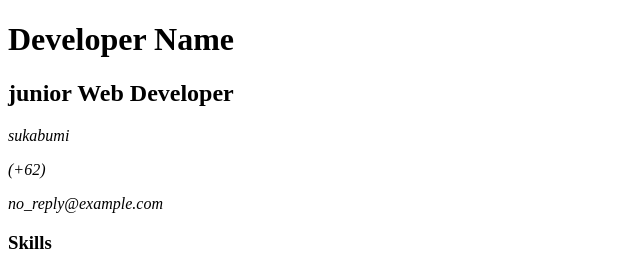
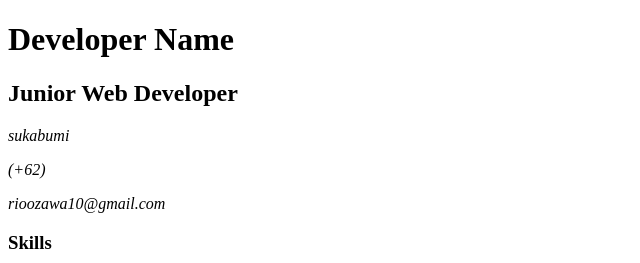
Before and after one commit to RioAdrifil/my-frontend, a plain HTML site: page single-page-cv/index.html in a window 1280 px wide. Shown: the top 263 px of the page, 0-640 px from the left. Drawn offline with Linux system fonts and the light colour scheme.

Commit message:
memperbarui isi dari file index.html di dalam folder single page cv

```diff
--- a/single-page-cv/index.html
+++ b/single-page-cv/index.html
@@ -17,12 +17,12 @@
 <body>
     <header>
         <h1>Developer Name</h1>
-        <h2>junior Web Developer</h2>
+        <h2>Junior Web Developer</h2>
         <div class="contact-info">
           <address>
             sukabumi<br />
             <p>(+62)</p>
-            <p>no_reply@example.com</p>
+            <p>rioozawa10@gmail.com</p>
           </address>
         </div>
     </header>
```
